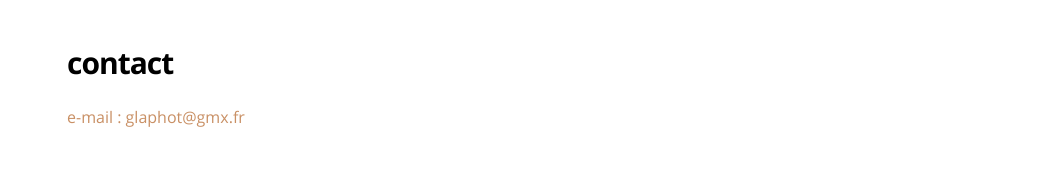
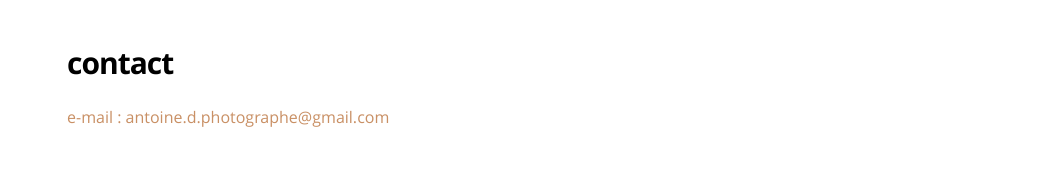
Before and after one commit to antoine-d-photo/antoine-d-photo.github.io, a Jekyll site: the page built from pages/about.md, in a window 1280 px wide. Shown: the part 130-300 px from the top of the page, without its empty margins (228-1280 px from the left). Built offline with Jekyll 4.4.1, drawn with Linux system fonts in a browser that asks for light colours; nearby versions of some CDN libraries; comment, search, counter and statistics services are not loaded.

Commit message:
mise à jour email

```diff
--- a/pages/about.md
+++ b/pages/about.md
@@ -6,4 +6,4 @@ permalink: /about
 
 # contact
 
-[e-mail : glaphot@gmx.fr](mailto:glaphot@gmx.fr)
+[e-mail : antoine.d.photographe@gmail.com](mailto:antoine.d.photographe@gmail.com)
```
